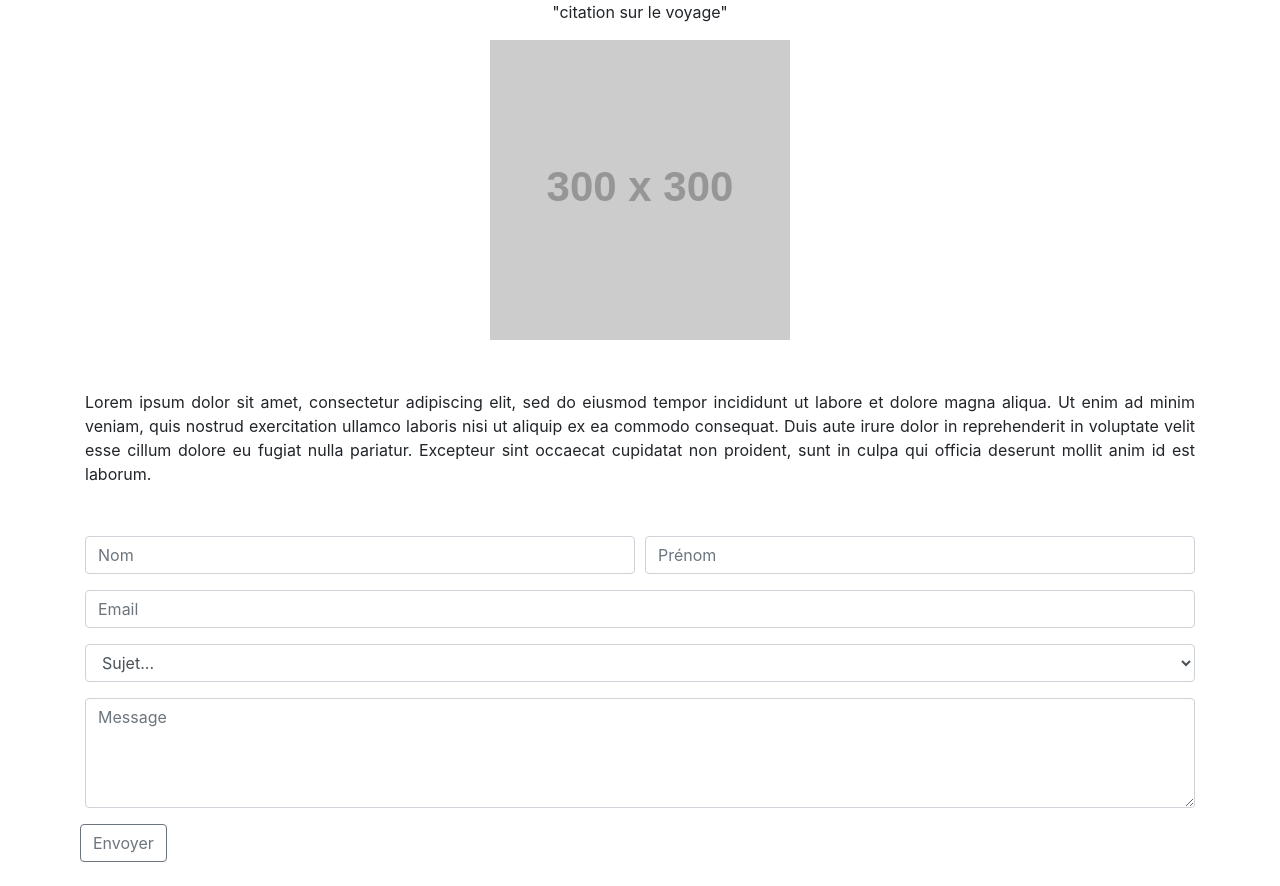
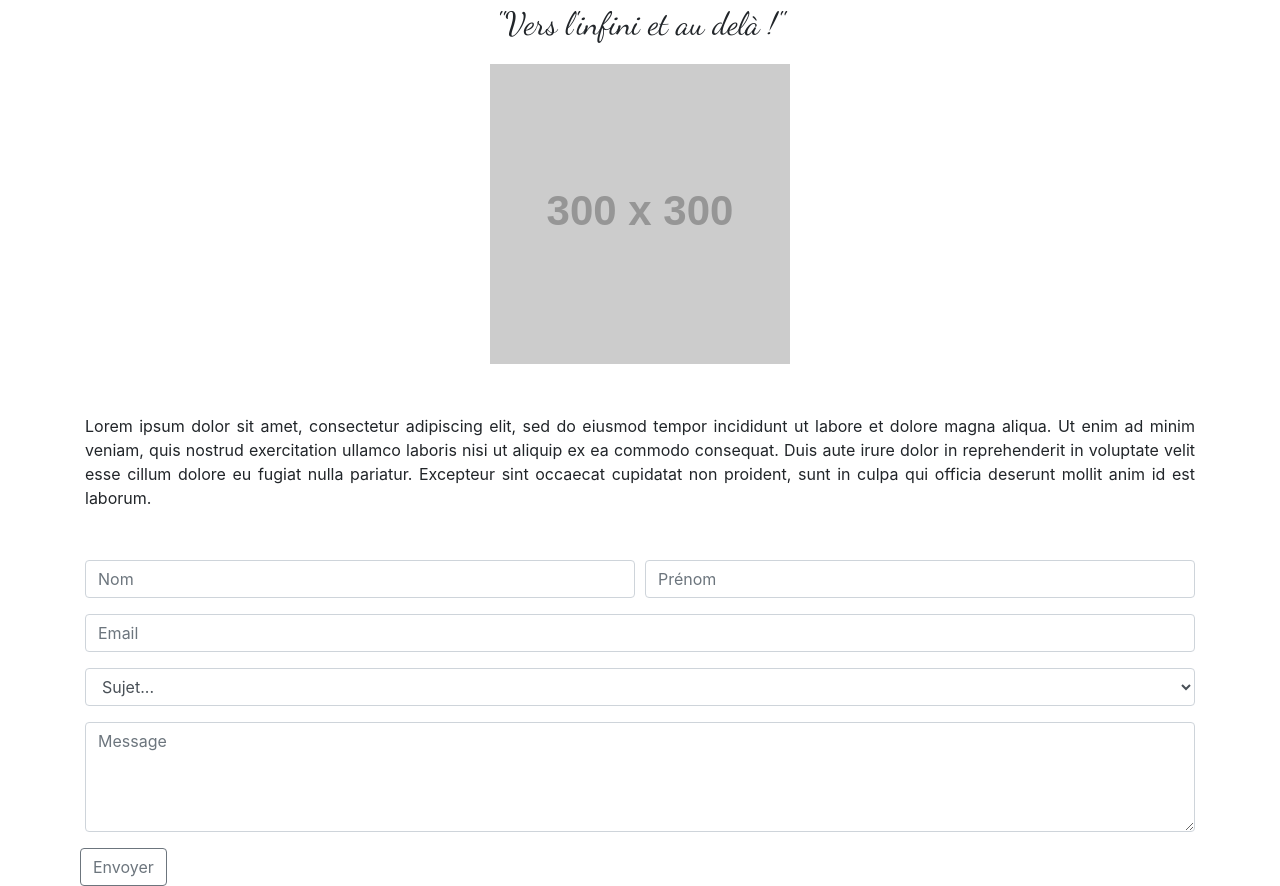
Before and after one commit to WildCodeSchool/toulouse-0218-js-blog2, a plain HTML site: page Contact.html in a window 1280 px wide. Before the commit the page ends 862 px from the top, so only its background shows below. Drawn offline with nearby package versions, Linux system fonts and the light colour scheme; placeholder pictures from the web are drawn by us.

Commit message:
Maj contact Ro

```diff
--- a/Contact.html
+++ b/Contact.html
@@ -8,7 +8,10 @@
     <link rel="stylesheet" href="https://maxcdn.bootstrapcdn.com/bootstrap/4.0.0/css/bootstrap.min.css"
     integrity="sha384-Gn5384xqQ1aoWXA+058RXPxPg6fy4IWvTNh0E263XmFcJlSAwiGgFAW/dAiS6JXm"
     crossorigin="anonymous">
-    <link rel="stylesheet" href="Wild.css">
+		<link rel="stylesheet" href="Wild.css">
+		<style>
+				@import url('https://fonts.googleapis.com/css?family=Dancing+Script');
+		</style>
   </head>
 
   <body>
@@ -16,7 +19,7 @@
       <header>
       </header>
       <div class=quote>
-				<p>"citation sur le voyage"</p>
+				<p>"Vers l'infini et au delà !"</p>
       </div>
       <div class=gif>
 					<a href="https://placeholder.com"><img src="http://via.placeholder.com/300x300"></a>
--- a/Wild.css
+++ b/Wild.css
@@ -42,7 +42,9 @@ a:link {
     margin-bottom: 50px;
 }
 .quote {
-    text-align: center
+    text-align: center;
+    font-family: 'Dancing Script', cursive;
+    font-size: 2em;
 }
 
 .gif {
```
